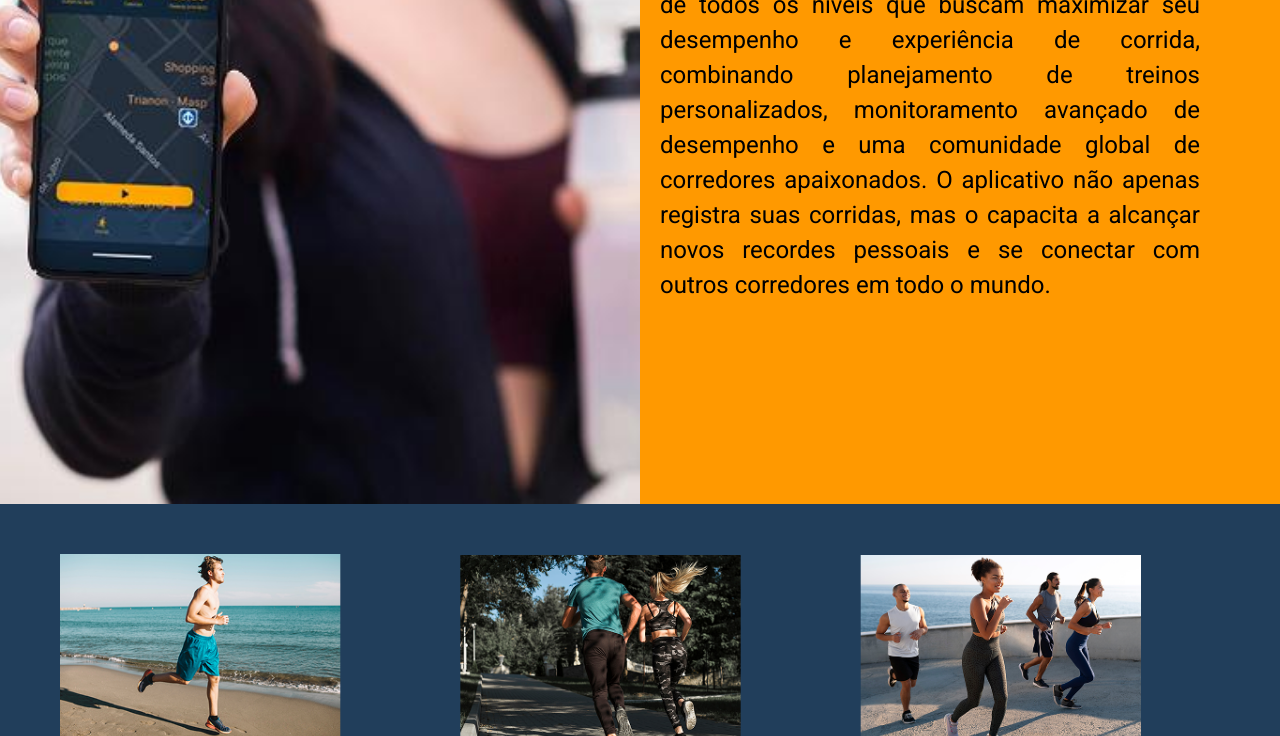
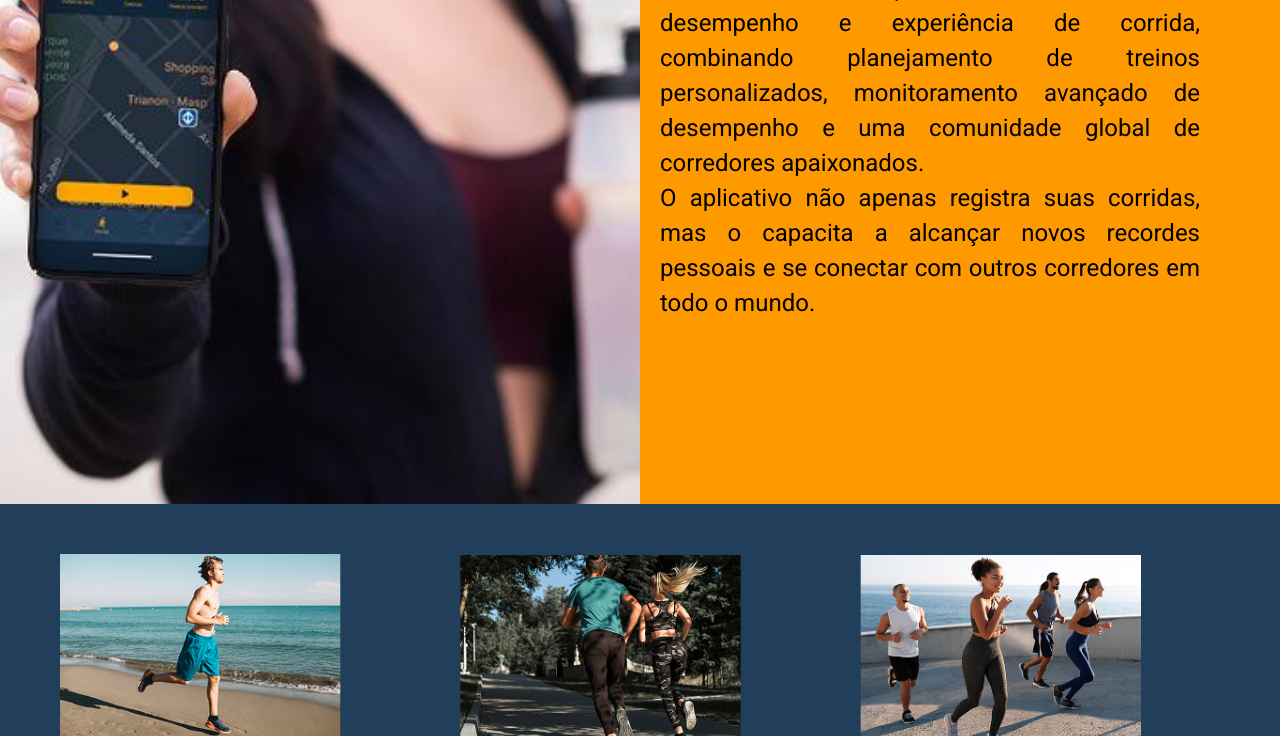
Before and after one commit to luizinho2002/pipoca_agil, a plain HTML site: page index.html in a window 1280 px wide. Shown: the part 1121-1857 px from the top of the page. Drawn offline with Linux system fonts and the light colour scheme.

Commit message:
Criado um novo parágrafo na seção sobre

```diff
--- a/index.html
+++ b/index.html
@@ -72,7 +72,10 @@
               todos os níveis que buscam maximizar seu desempenho e experiência
               de corrida, combinando planejamento de treinos personalizados,
               monitoramento avançado de desempenho e uma comunidade global de
-              corredores apaixonados. O aplicativo não apenas registra suas
+              corredores apaixonados.
+            </p>
+            <p>
+              O aplicativo não apenas registra suas
               corridas, mas o capacita a alcançar novos recordes pessoais e se
               conectar com outros corredores em todo o mundo.
             </p>
```
